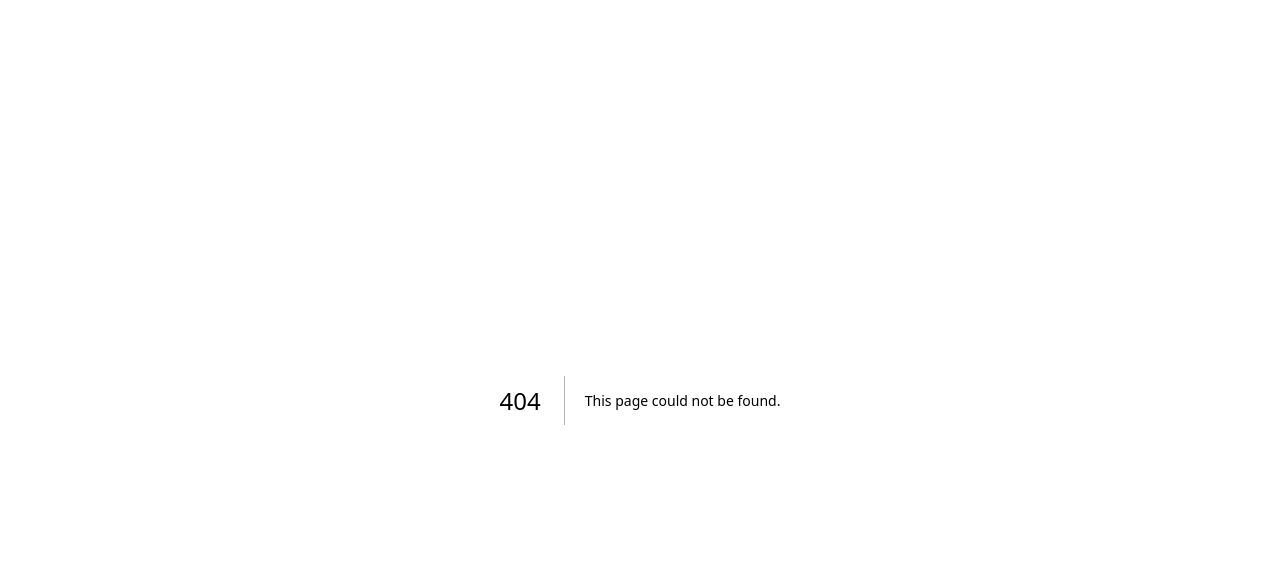
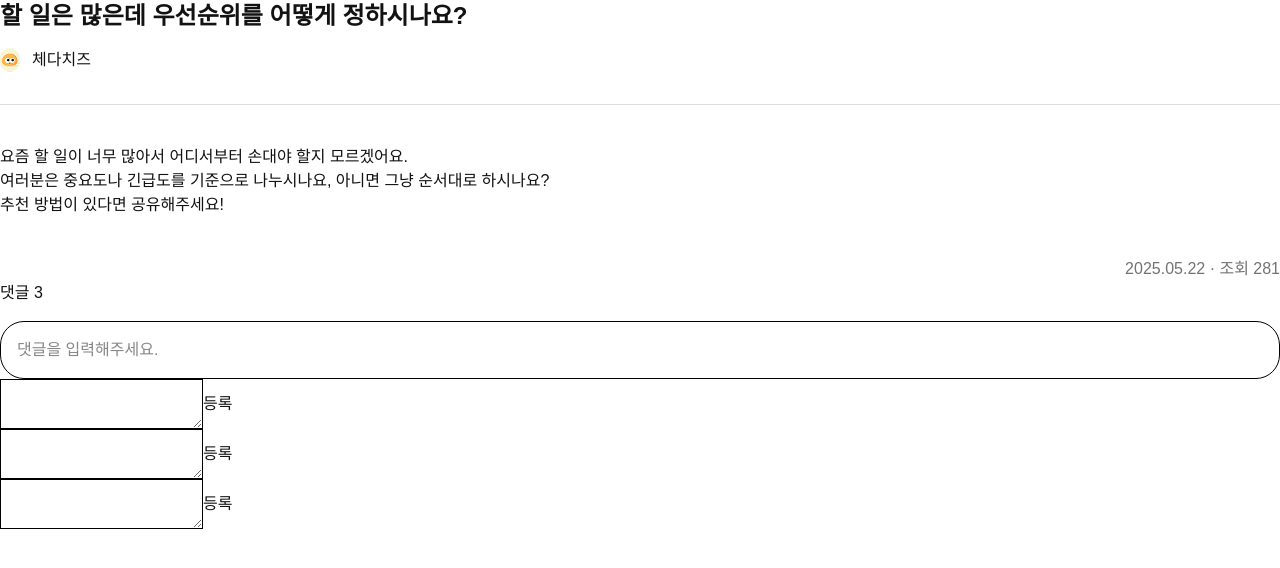
Before and after one commit to Todivo/Todivo, a Next.js app: page /board/1 in a window 1280 px wide. Before the commit this address had no page. Shown: the top 568 px of the page. Built offline with nearby package versions, Linux system fonts and the light colour scheme; a web font is replaced by a local one.

Commit message:
feat: 게시판 댓글 수정중...

```diff
--- /dev/null
+++ b/src/app/board/[id]/_components/CommentInput.tsx
@@ -0,0 +1,9 @@
+export default function CommentInput() {
+  return (
+    <input
+      type="text"
+      className="rounded-3xl border border-black p-4"
+      placeholder="댓글을 입력해주세요."
+    />
+  );
+}
--- /dev/null
+++ b/src/app/board/[id]/_components/CommentList.tsx
@@ -0,0 +1,8 @@
+export default function CommentList() {
+  return (
+    <div className="flex">
+      <textarea className="border border-black" />
+      <button>등록</button>
+    </div>
+  );
+}
--- /dev/null
+++ b/src/app/board/[id]/_components/CommentSection.tsx
@@ -0,0 +1,16 @@
+import CommentInput from "./CommentInput";
+import CommentList from "./CommentList";
+
+export default function CommentSection() {
+  return (
+    <div className="flex flex-col">
+      <h4 className="mb-4">댓글 3</h4>
+      <CommentInput />
+      <div className="flex flex-col">
+        <CommentList />
+        <CommentList />
+        <CommentList />
+      </div>
+    </div>
+  );
+}
--- /dev/null
+++ b/src/app/board/[id]/page.tsx
@@ -0,0 +1,42 @@
+import Form from "@/app/components/domain/Form";
+import Image from "next/image";
+import CommentSection from "./_components/CommentSection";
+
+export default function BoardDetail() {
+  return (
+    <main className="rounded-2xl bg-white">
+      <Form>
+        <Form.Header>
+          <h2 className="mb-4 text-2xl font-semibold">
+            할 일은 많은데 우선순위를 어떻게 정하시나요?
+          </h2>
+          <div className="flex gap-1 border-b border-[#ddd] pb-8">
+            <Image
+              className="mr-2 rounded-full object-cover"
+              src="/images/thumbnail.png"
+              alt="thumbnail"
+              width={20}
+              height={20}
+            />
+            <span>체다치즈</span>
+          </div>
+        </Form.Header>
+
+        <Form.Body>
+          <p>
+            요즘 할 일이 너무 많아서 어디서부터 손대야 할지 모르겠어요. <br />
+            여러분은 중요도나 긴급도를 기준으로 나누시나요, 아니면 그냥 순서대로
+            하시나요? <br /> 추천 방법이 있다면 공유해주세요!
+          </p>
+        </Form.Body>
+        <Form.Footer>
+          <div className="text-[#737373]">
+            <span>2025.05.22 </span>
+            <span>·</span> <span>조회 281</span>
+          </div>
+        </Form.Footer>
+      </Form>
+      <CommentSection />
+    </main>
+  );
+}
--- /dev/null
+++ b/src/app/board/edit/_components/Edit.tsx
@@ -0,0 +1,40 @@
+import Form from "@/app/components/domain/Form";
+import Image from "next/image";
+
+export default function Edit() {
+  return (
+    <main className="rounded-2xl bg-white">
+      <Form>
+        <Form.Header>
+          <h2 className="mb-4 text-2xl font-semibold">
+            할 일은 많은데 우선순위를 어떻게 정하시나요?
+          </h2>
+          <div className="flex gap-1 border-b border-[#ddd] pb-8">
+            <Image
+              className="mr-2 rounded-full object-cover"
+              src="/images/thumbnail.png"
+              alt="thumbnail"
+              width={20}
+              height={20}
+            />
+            <span>체다치즈</span>
+          </div>
+        </Form.Header>
+
+        <Form.Body>
+          <p>
+            요즘 할 일이 너무 많아서 어디서부터 손대야 할지 모르겠어요. <br />
+            여러분은 중요도나 긴급도를 기준으로 나누시나요, 아니면 그냥 순서대로
+            하시나요? <br /> 추천 방법이 있다면 공유해주세요!
+          </p>
+        </Form.Body>
+        <Form.Footer>
+          <div className="text-[#737373]">
+            <span>2025.05.22 </span>
+            <span>·</span> <span>조회 281</span>
+          </div>
+        </Form.Footer>
+      </Form>
+    </main>
+  );
+}
--- /dev/null
+++ b/src/app/board/edit/page.tsx
@@ -0,0 +1,5 @@
+import Edit from "./_components/Edit";
+
+export default function EditPage() {
+  return <Edit />;
+}
--- /dev/null
+++ b/src/app/components/domain/Form.tsx
@@ -0,0 +1,32 @@
+import { ReactNode } from "react";
+
+type FormProps = {
+  children: ReactNode;
+};
+
+function Form({ children }: FormProps) {
+  return <form className="flex flex-col gap-6">{children}</form>;
+}
+
+type SectionProps = {
+  children: ReactNode;
+};
+
+function Header({ children }: SectionProps) {
+  return <header className="pb-4">{children}</header>;
+}
+
+function Body({ children }: SectionProps) {
+  return <div className="flex flex-col gap-4">{children}</div>;
+}
+
+function Footer({ children }: SectionProps) {
+  return <footer className="flex justify-end gap-2 pt-4">{children}</footer>;
+}
+
+//Compound Component 등록
+Form.Header = Header;
+Form.Body = Body;
+Form.Footer = Footer;
+
+export default Form;
```
